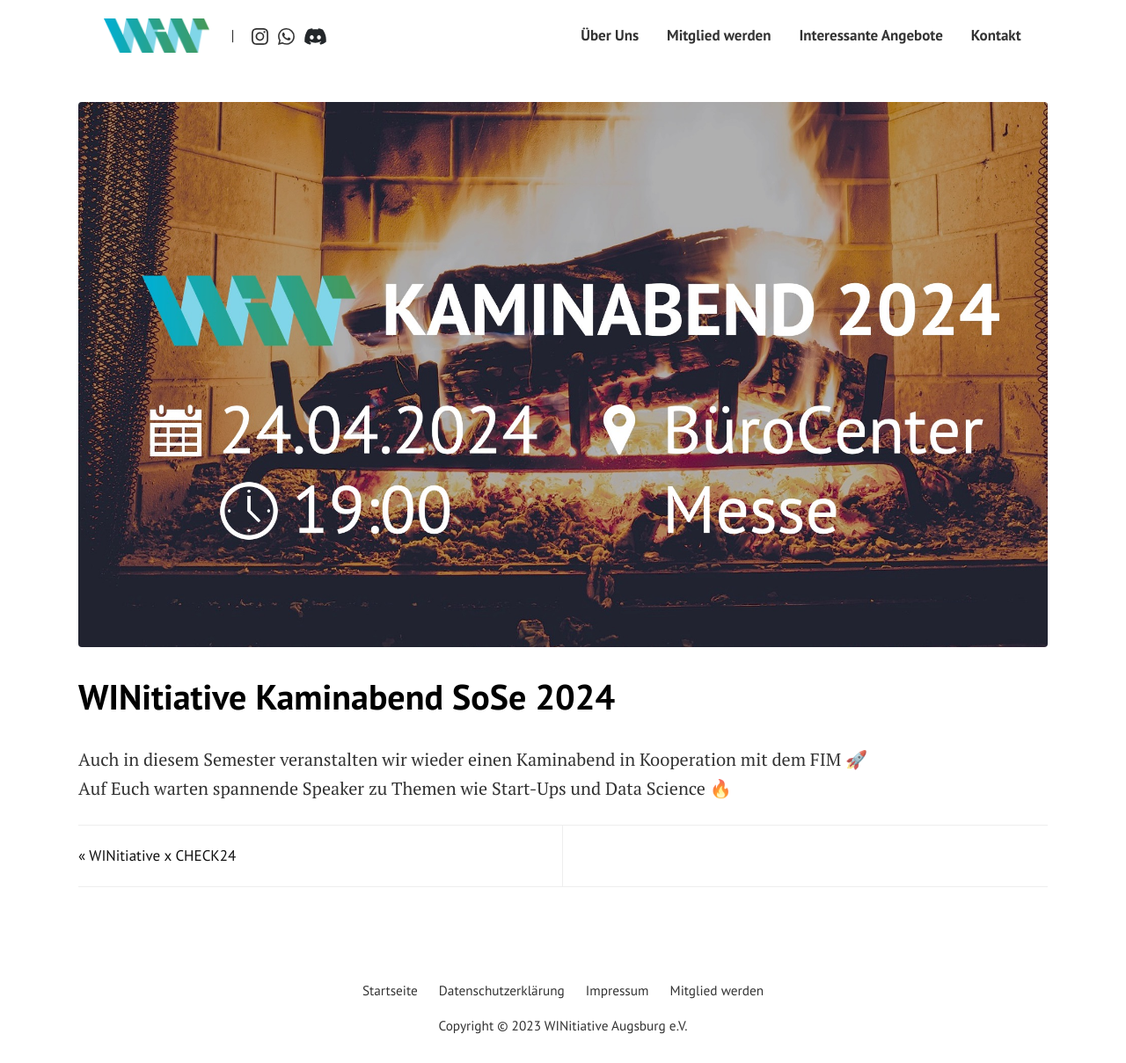
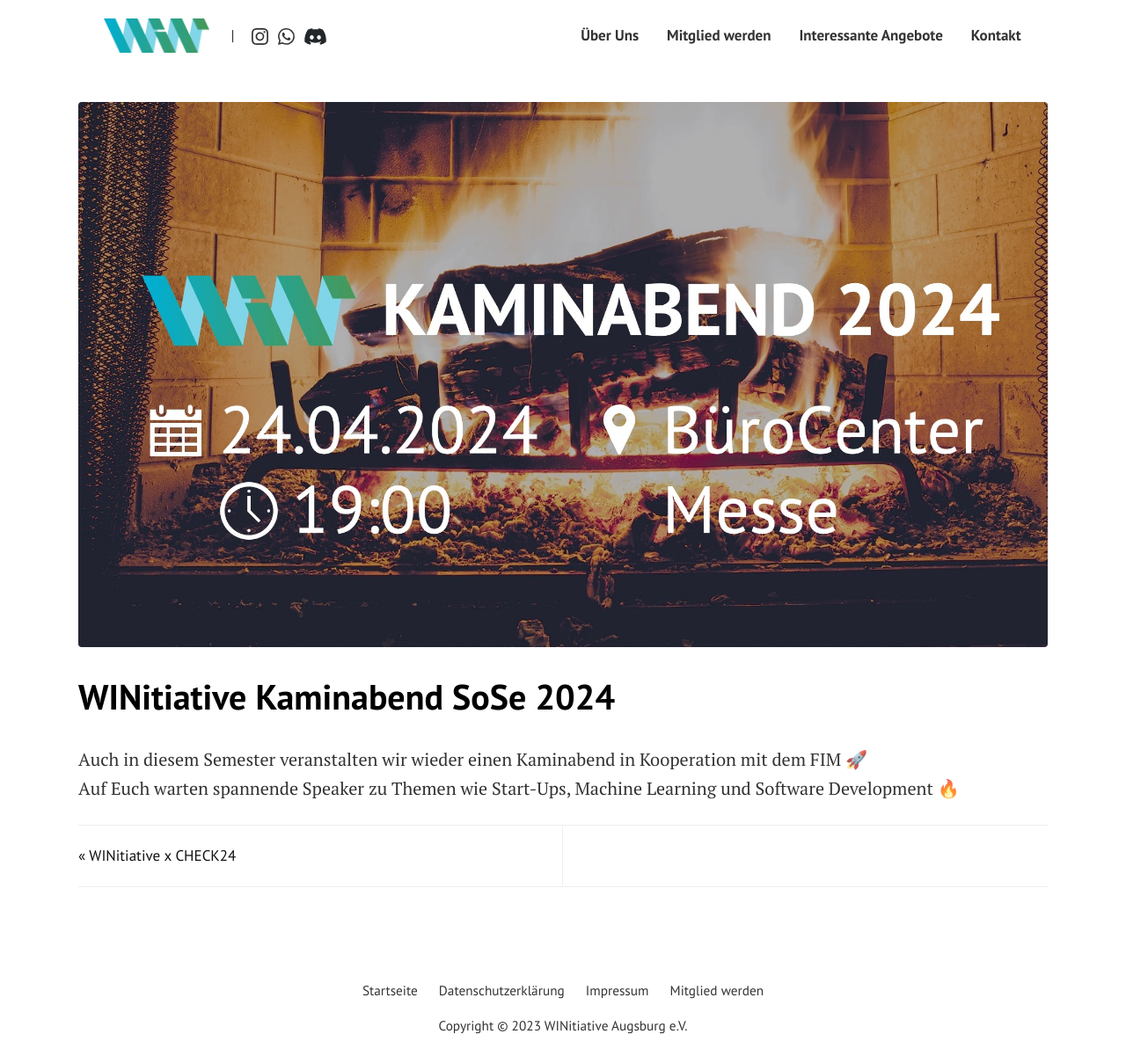
Before and after one commit to WINitiative-Augsburg-eV/webseite, a Jekyll site: the page built from _posts/2024-04-08-Kaminabend.md, in a window 1280 px wide and 1209 px high. Shown: the whole window at 88% size. Built offline with Jekyll 4.4.1, drawn with Linux system fonts in a browser that asks for light colours.

```diff
--- a/_posts/2024-04-08-Kaminabend.md
+++ b/_posts/2024-04-08-Kaminabend.md
@@ -8,4 +8,4 @@
 featured: true
 ---
 Auch in diesem Semester veranstalten wir wieder einen Kaminabend in Kooperation mit dem FIM 🚀 \
-Auf Euch warten spannende Speaker zu Themen wie Start-Ups und Data Science 🔥
+Auf Euch warten spannende Speaker zu Themen wie Start-Ups, Machine Learning und Software Development 🔥
```
